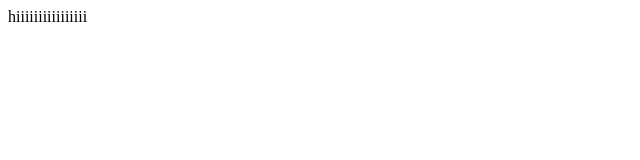
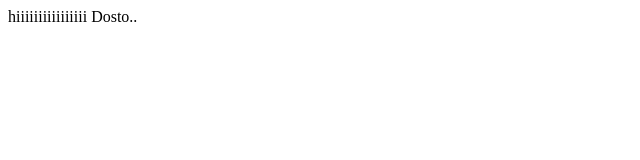
Before and after one commit to shyamgautam/TestingClient, a plain HTML site: page WebContent/index.html in a window 1280 px wide. Shown: the full height of the page, 0-640 px from the left. Drawn offline with Linux system fonts and the light colour scheme.

Commit message:
second change
second change for test

```diff
--- a/WebContent/index.html
+++ b/WebContent/index.html
@@ -5,6 +5,6 @@
 <title>Insert title here</title>
 </head>
 <body>
-hiiiiiiiiiiiiiiii
+hiiiiiiiiiiiiiiii Dosto..
 </body>
 </html>
```
